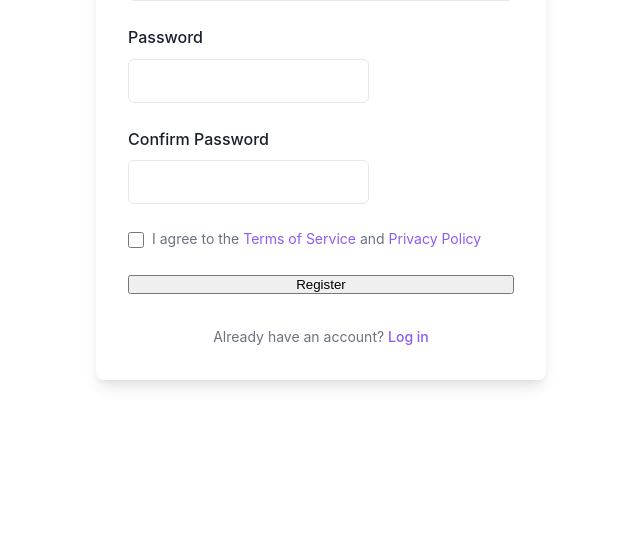
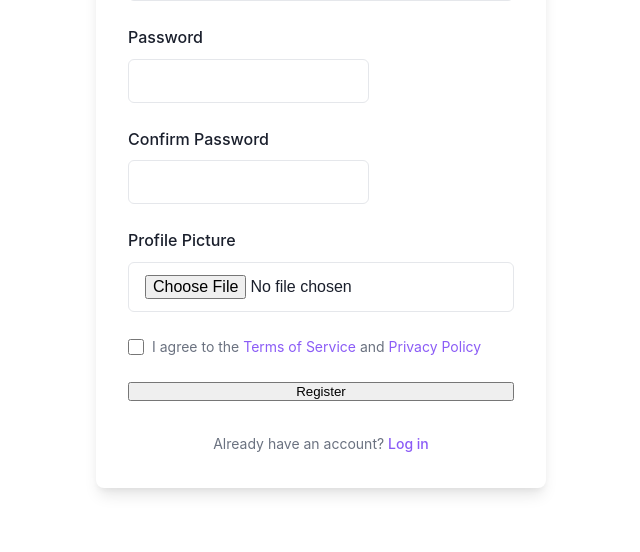
Before and after one commit to ideal-octo-dollop/jubilant-waddle, a Flask app: page /register in a window 1280 px wide. Shown: the part 802-1354 px from the top of the page, without its empty margins (319-959 px from the left). Before the commit the page ends 1189 px from the top, so only its background shows below. Run offline with Flask 3, Linux system fonts and the light colour scheme.

Commit message:
profile_info_upgrades

```diff
--- a/app.py
+++ b/app.py
@@ -1,11 +1,20 @@
 from functools import wraps
 from flask import Flask, render_template, request, redirect, url_for, flash, session, jsonify
 import sqlite3
-from werkzeug.security import generate_password_hash, check_password_hash  # Include check_password_hash
+from werkzeug.security import generate_password_hash, check_password_hash
+from werkzeug.utils import secure_filename
 import requests
+import uuid
+import os
 
 app = Flask(__name__)
 app.secret_key = 'your_top_secret_key'  # Needed for sessions and flash messages
+
+# Configuration for uploads
+app.config['UPLOAD_FOLDER'] = 'static/uploads'  # Path for saving profile images
+ALLOWED_EXTENSIONS = {'png', 'jpg', 'jpeg', 'gif'}  # Allowed file extensions for profile images
+
+# Global Functions
 
 def get_db_connection():
     conn = sqlite3.connect('users.db')
@@ -21,10 +30,15 @@ def login_required(f):
         return f(*args, **kwargs)
     return decorated_function
 
+def allowed_file(filename):
+    return '.' in filename and filename.rsplit('.', 1)[1].lower() in ALLOWED_EXTENSIONS
+
+
 @app.route('/')
 @login_required
 def home():
     return render_template('index.html')
+
 
 @app.route('/login', methods=['GET', 'POST'])
 def login():
@@ -35,7 +49,6 @@ def login():
         conn = get_db_connection()
         user = conn.execute('SELECT * FROM users WHERE email = ?', (email,)).fetchone()
 
-
         if user:
             if check_password_hash(user['password'], password):
                 session['user_id'] = user['id']
@@ -43,7 +56,8 @@ def login():
                 flash('You have been logged in, young padawan!', 'success')
                 session['logged_in'] = True
                 session['user_id'] = user['id']
-                return redirect(url_for('home'))
+                next_page = request.args.get('next', url_for('home'))  # Redirect to 'next' page or home
+                return redirect(next_page)
             else:
                 flash('Incorrect password.', 'danger')
         else:
@@ -62,6 +76,7 @@ def dashboard():
         flash('You must log in first.', 'warning')
         return redirect(url_for('login'))
 
+
 @app.route('/register', methods=['GET', 'POST'])
 def register():
     if request.method == 'POST':
@@ -73,46 +88,53 @@ def register():
         rollno = request.form['rollno']
         password = request.form['password']
         confirm_password = request.form['confirm_password']
+        profile_pic = request.files['profile_pic']
 
         if password != confirm_password:
             flash("Passwords do not match!", "error")
             return redirect(url_for('register'))
 
         hashed_password = generate_password_hash(password)
+        filename = None
+        if profile_pic and allowed_file(profile_pic.filename):
+            original = secure_filename(profile_pic.filename)
+            unique_name = f"{uuid.uuid4().hex}_{original}"  # prevents name clashes
+            profile_pic.save(os.path.join(app.config['UPLOAD_FOLDER'], unique_name))
+            profile_image_uniq_name = unique_name
 
-        try:
             conn = get_db_connection()
             c = conn.cursor()
-            c.execute("INSERT INTO users (name, email, phone, college, state, rollno, password) VALUES (?, ?, ?, ?, ?, ?, ?)",
-                      (name, email, phone, college, state, rollno, hashed_password))
+            c.execute("INSERT INTO users (name, email, phone, college, state, rollno, password, profile_pic) VALUES (?, ?, ?, ?, ?, ?, ?, ?)",
+                      (name, email, phone, college, state, rollno, hashed_password, profile_image_uniq_name))
             conn.commit()
-
+            conn.close()
             flash("Registration successful!", "success")
             return redirect(url_for('dashboard'))
-        except sqlite3.IntegrityError:
-            flash("Email already registered.", "error")
-            return redirect(url_for('register'))
 
     return render_template('register.html')
+
 
 @app.route('/learning')
 @login_required
 def learning():
     return render_template('learning.html')
 
+
 @app.route('/challenges')
 @login_required
 def challenges():
     return render_template('challenges.html')
+
 
 @app.route('/leaderboard')
 @login_required
 def leaderboard():
     return render_template('leaderboard.html')
 
+
 @app.route('/profile', methods=['GET', 'POST'])
 def profile():
-    if not session.get('logged_in'):
+    if 'user_id' not in session:
         return redirect(url_for('login'))
 
     user_id = session.get('user_id')
@@ -133,17 +155,19 @@ def profile():
         ''', (new_name, new_email, new_roll, new_college, new_state, new_phone, user_id))
         conn.commit()
 
-    user = conn.execute('SELECT name, email, rollno, college, state, phone FROM users WHERE id = ?', (user_id,)).fetchone()
+    user = conn.execute('SELECT name, email, rollno, college, state, phone, profile_pic FROM users WHERE id = ?', (user_id,)).fetchone()
     conn.close()
 
     if user:
+        profile_pic = user['profile_pic'] if user['profile_pic'] else 'default.jpg'
         return render_template('profile.html',
             name=user['name'],
             email=user['email'],
             rollno=user['rollno'] or '',
             college=user['college'] or '',
             state=user['state'] or '',
-            phone=user['phone'] or ''
+            phone=user['phone'] or '',
+            profile_pic=profile_pic
         )
     else:
         return "User not found", 404
@@ -159,6 +183,7 @@ def logout():
 @app.route("/chatbot")
 def chatbot_ui():
     return render_template("chatbot.html")
+
 
 @app.route("/ask", methods=["POST"])
 def ask_phi():
@@ -178,7 +203,7 @@ def ask_phi():
         return jsonify({"error": "Ollama API failed"}), 500
 
 
-
-
 if __name__ == '__main__':
+    if not os.path.exists(app.config['UPLOAD_FOLDER']):
+        os.makedirs(app.config['UPLOAD_FOLDER'])  # Ensure the upload folder exists
     app.run(debug=True)
--- a/db_init.py
+++ b/db_init.py
@@ -14,7 +14,8 @@ CREATE TABLE IF NOT EXISTS users (
     college TEXT NOT NULL,
     rollno INT NOT NULL,
     state TEXT NOT NULL,
-    password TEXT NOT NULL
+    password TEXT NOT NULL,
+    profile_pic TEXT NOT NULL
 )
 ''')
 
--- a/templates/register.html
+++ b/templates/register.html
@@ -21,8 +21,6 @@
 
   <link rel="stylesheet" href="{{ url_for('static', filename='styles.css') }}">
   <link rel="stylesheet" href="{{ url_for('static', filename='register-style.css') }}">
-
-
 </head>
 <body>
   <main>
@@ -33,7 +31,8 @@
           <p>Start your learning journey with LearnVerse</p>
         </div>
 
-        <form class="auth-form" id="register-form" method="POST" action="/register">
+        <!-- Added enctype for file upload -->
+        <form class="auth-form" id="register-form" method="POST" action="/register" enctype="multipart/form-data">
           <div class="form-group">
             <label for="name">Full Name</label>
             <input type="text" id="name" name="name" placeholder="John Doe" required />
@@ -72,6 +71,13 @@
               <button type="button" class="toggle-password"><i class="fas fa-eye"></i></button>
             </div>
           </div>
+
+          <!-- New image upload field -->
+          <div class="form-group">
+            <label for="profile_pic">Profile Picture</label>
+            <input type="file" id="profile_pic" name="profile_pic" accept="image/*" required />
+          </div>
+
           <div class="form-checkbox">
             <input type="checkbox" id="terms" name="terms" required />
             <label for="terms">I agree to the <a href="#">Terms of Service</a> and <a href="#">Privacy Policy</a></label>
```
Also changed, not shown: static/uploads/64ea57d4c931493cb36845ce85d03ce6_Invoicelogo_drawing_1.png (added), static/uploads/c63c2eed18b14a11b5739f3a0846971f_Invoicelogo_drawing_1.png (added), static/uploads/c946468a484244a491c79c72adf92eaa_Invoicelogo_drawing_1.png (added), users.db.
